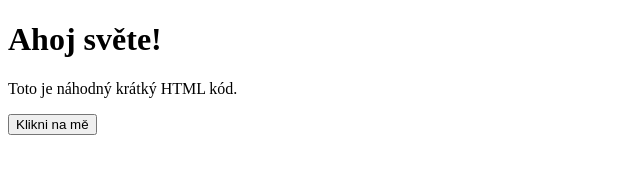
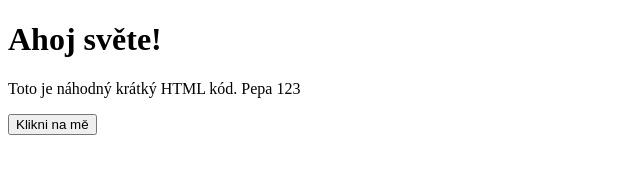
Before and after one commit to MatyasBorusik/Zikt, a plain HTML site: page Index.html in a window 1280 px wide. Shown: the full height of the page, 0-640 px from the left. Drawn offline with Linux system fonts and the light colour scheme.

Commit message:
Změna na stránce

```diff
--- a/Index.html
+++ b/Index.html
@@ -5,7 +5,7 @@
 </head>
 <body>
   <h1>Ahoj světe!</h1>
-  <p>Toto je náhodný krátký HTML kód.</p>
+  <p>Toto je náhodný krátký HTML kód. Pepa 123</p>
   <button onclick="alert('Kliknul jsi!')">Klikni na mě</button>
 </body>
 </html>
```
